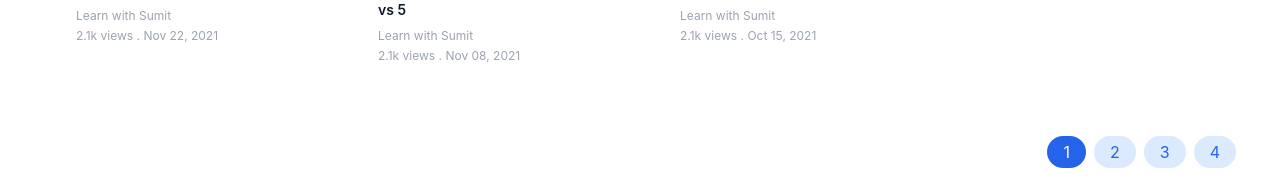
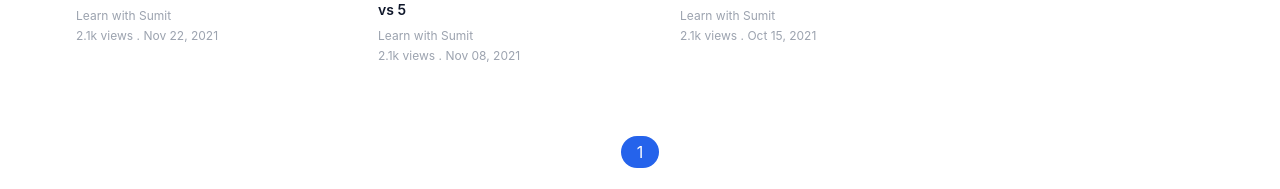
Before and after one commit to JabedH/redux-mini-youtube, a React (Create React App) app: page / in a window 1280 px wide. Shown: the part 852-1041 px from the top of the page. Built offline with nearby package versions, Linux system fonts and the light colour scheme; data requests are answered from the project's data file.

Commit message:
added pagination

```diff
--- a/src/components/Home/Home.js
+++ b/src/components/Home/Home.js
@@ -10,7 +10,6 @@ const Home = () => {
     <div>
       <Tag />
       <Grid />
-      <Pagination />
     </div>
   );
 };
--- a/src/components/grid/Grid.js
+++ b/src/components/grid/Grid.js
@@ -1,9 +1,10 @@
-import React, { useEffect } from "react";
+import React, { useEffect, useState } from "react";
 import { useDispatch, useSelector } from "react-redux";
 import { Link } from "react-router-dom";
 import { fetchVideos } from "../../features/videos/videosSlice";
 
 import Loading from "../Loading/Loading";
+import Pagination from "../pagination/Pagination";
 import VideoGrid from "./VideoGrid";
 
 const Grid = () => {
@@ -11,6 +12,16 @@ const Grid = () => {
   const { isLoading, isError, error, videos } = useSelector(
     (state) => state.videos
   );
+  const [currentPage, setCurrentPages]= useState(1)
+  const [postPerPage, setPostPerPage]= useState(8)
+
+  // get current posts
+  const indexOfLastPost = currentPage * postPerPage
+  const indexOfFirstPost =indexOfLastPost - postPerPage
+  const currentVideos= videos.slice(indexOfFirstPost,indexOfLastPost)
+
+  const paginate = pageNumber => setCurrentPages(pageNumber)
+
   const { tags, search } = useSelector((state) => state.filter);
   useEffect(() => {
     dispatch(fetchVideos({ tags, search }));
@@ -23,8 +34,9 @@ const Grid = () => {
     content = <div class="col-span-12">No videos Found</div>;
   }
   if (!isError && !isLoading && videos.length > 0) {
-    content = videos.map((video) => <VideoGrid key={video.id} video={video} />);
+    content = currentVideos.map((video) => <VideoGrid key={video.id} video={video} />);
   }
+
   return (
     // <!-- Video Grid -->
     <section class="pt-12">
@@ -34,6 +46,7 @@ const Grid = () => {
           {content}
           {/* <div class="col-span-12">some error happened</div> */}
         </div>
+          <Pagination postPerPage={postPerPage} totalVideos={videos.length} paginate={paginate} />
       </section>
     </section>
   );
--- a/src/components/list/RelatedVideoListItem.js
+++ b/src/components/list/RelatedVideoListItem.js
@@ -4,7 +4,7 @@ import { Link } from "react-router-dom";
 const RelatedVideoListItem = ({video}) => {
 
 const {id, thumbnail, title,duration,author}= video || {}
-  console.log('this is related video', video)
+
   return (
     <div class="w-full flex flex-row gap-2 mb-4 ">
       <div class=" relative w-[168px] h-[94px] flex-none duration-300 hover:scale-[1.03]">
--- a/src/components/pagination/Pagination.js
+++ b/src/components/pagination/Pagination.js
@@ -1,14 +1,23 @@
-import React from "react";
+import React, { useState } from "react";
+import { useSelector } from "react-redux";
 
-const Pagination = () => {
+const Pagination = ({postPerPage, totalVideos,paginate }) => {
+  const pageNumbers =[]
+  for (let i=1; i<= Math.ceil(totalVideos/postPerPage); i++){
+    pageNumbers.push(i)
+  }
+
+
   return (
     // <!-- pagination-->
-    <section class="pt-12">
+    <section class="pt-12 flex">
       <div class="max-w-7xl mx-auto px-5 py-6 lg:px-0 flex gap-2 justify-end">
-        <div class="bg-blue-600 text-white px-4 py-1 rounded-full">1</div>
-        <div class="bg-blue-100 text-blue-600 px-4 py-1 rounded-full">2</div>
-        <div class="bg-blue-100 text-blue-600 px-4 py-1 rounded-full">3</div>
-        <div class="bg-blue-100 text-blue-600 px-4 py-1 rounded-full">4</div>
+        {pageNumbers.map(number=> (
+          <div >
+             <button key={number} class="bg-blue-600 text-white px-4 py-1 rounded-full"
+               onClick={()=>paginate(number)} >{number}</button>
+             </div>
+        ))}
       </div>
     </section>
   );
--- a/src/features/relatedVideos/RelatedVideosAPI.js
+++ b/src/features/relatedVideos/RelatedVideosAPI.js
@@ -9,6 +9,5 @@ export const getRelatedVideos = async ({ tags, id }) => {
             : `id_ne=${id}&_limit=${limit}`;
 
     const response = await axios.get(`/videos?${queryString}`);
-console.log(response)
     return response.data;
 };
--- a/src/features/videos/videosAPI.js
+++ b/src/features/videos/videosAPI.js
@@ -3,14 +3,16 @@ export const getVideos = async (tags, search) => {
   let queryString = "";
 
   if (tags?.length > 0) {
-      queryString += tags.map((tag) => `tags_like=${tag}`).join("&");
+      queryString += tags.map((tag) => `tags_like=${tag}`);
+      console.log(queryString)
+      // .join("&")+`&_limit=${5}`
   }
 
   if (search !== "") {
       queryString += `&q=${search}`;
+      console.log(queryString)
   }
 
   const response = await axios.get(`/videos/?${queryString}`);
-
   return response.data;
 };
```
Also changed, not shown: 1 other file (tests, documents, lock files or other folders).
